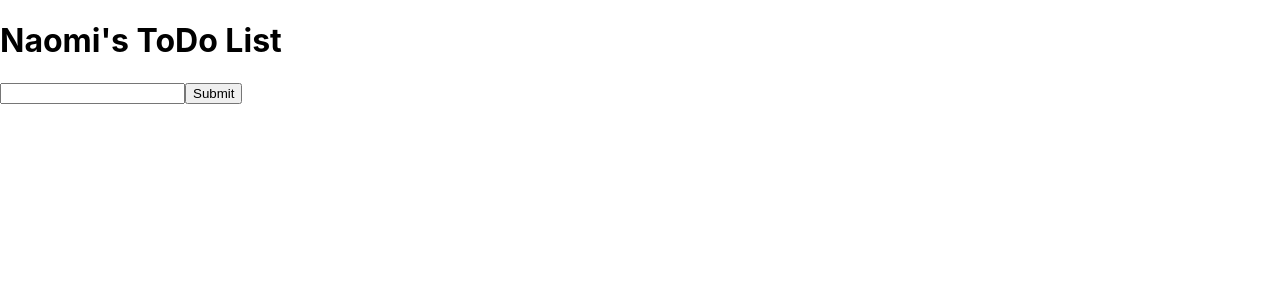
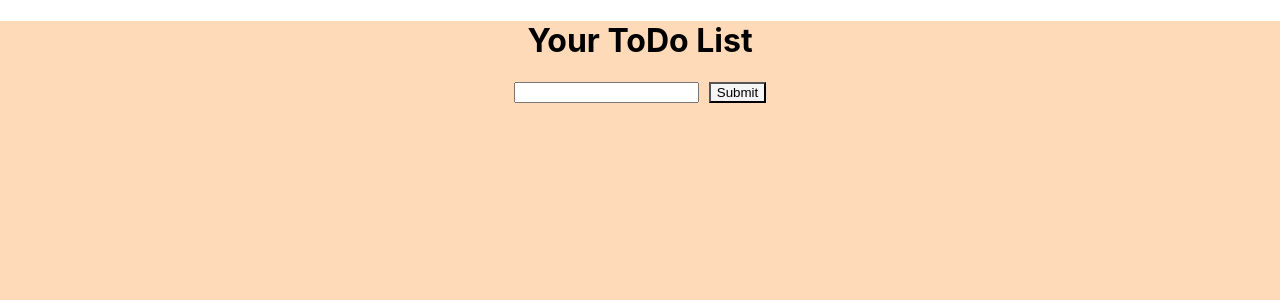
Before and after one commit to naomiuwa/todo-list, a React (Create React App) app: page / in a window 1280 px wide. Shown: the top 300 px of the page. Built offline with nearby package versions, Linux system fonts and the light colour scheme.

Commit message:
started working on the css

```diff
--- a/src/App.css
+++ b/src/App.css
@@ -1,8 +1,13 @@
 .App {
   text-align: center;
+  background-color: peachpuff;
+  width: 100%;
+  /* vh stands for "viewport height," and using 100vh ensures that the background color covers the full height of the viewport. */
+  height: 100vh;
 }
 
-.App-logo {
+
+/* .App-logo {
   height: 40vmin;
   pointer-events: none;
 }
@@ -35,4 +40,4 @@
   to {
     transform: rotate(360deg);
   }
-}
+} */
--- a/src/App.js
+++ b/src/App.js
@@ -1,4 +1,4 @@
-//import "./App.css";
+import "./App.css";
 import Form from "./Components/Form";
 import { useState } from "react";
 import TodoList from "./Components/TodoList";
@@ -31,7 +31,7 @@ function App() {
 
   return (
     <div className="App">
-      <h1> Naomi's ToDo List</h1>
+      <h1 className="title"> Your ToDo List</h1>
   {/* here we are passing the function down as a prop so that the list updates when the user clicks the submit button to add a new item */}
       <Form addTodo={addTodo} />
   {/* here we are passing the state variable down as a prop to render each item submitted*/}
--- a/src/Components/Form.css
+++ b/src/Components/Form.css
@@ -0,0 +1,11 @@
+.form {
+display: flex;
+gap: 10px;
+justify-content: center;
+}
+
+.submit-button {
+background-color: whitesmoke;
+
+
+}
--- a/src/Components/Form.js
+++ b/src/Components/Form.js
@@ -1,4 +1,5 @@
 import { useState } from "react";
+import "./Form.css"
 
 function Form({addTodo}) {
   //this state keeps a track of the text the users types in the input field
@@ -18,7 +19,7 @@ function Form({addTodo}) {
   return (
     //when the submit button is clicked, the handleSubmit function is called
 
-    <form onSubmit={handleSubmit}>
+    <form className="form" onSubmit={handleSubmit}>
       <input
         type="text"
         //the value in the text field is equal to the 'text' variable
@@ -26,7 +27,7 @@ function Form({addTodo}) {
         //onChange detects when the value has changed and updates it to the latest value e.g. setText
         onChange={(event) => setText(event.target.value)}
       />
-      <input type="submit" />
+      <input className="submit-button" type="submit" />
     </form>
   );
 }
```
